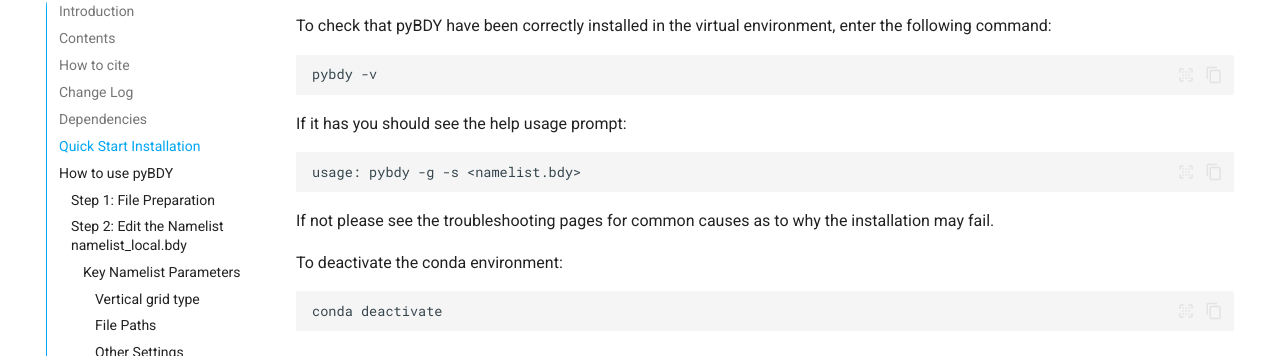
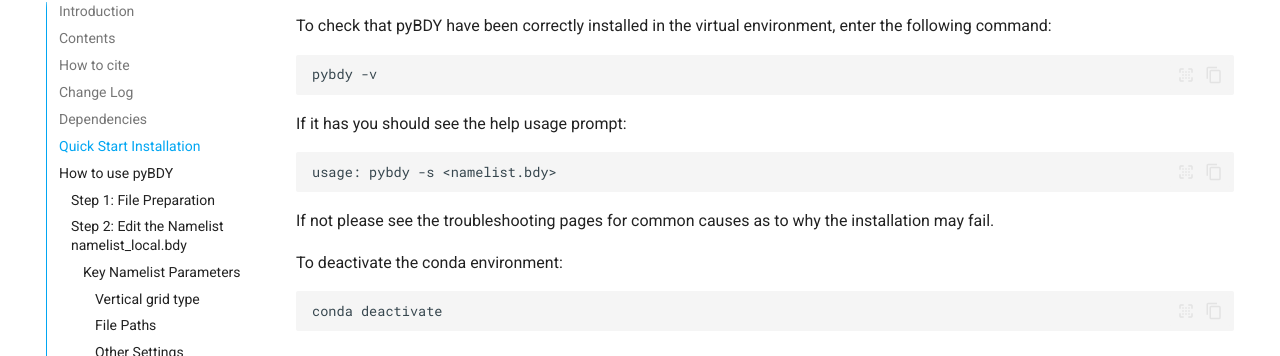
Before and after one commit to NOC-MSM/pyBDY, an MkDocs documentation site: the page built from docs/index.md, in a window 1280 px wide and 900 px high, scrolled down 3429 px. Shown: the part 97-453 px from the top of the window. Built offline with MkDocs 1.6.1 and Material for MkDocs 9.7.7, drawn with Linux system fonts in a browser that asks for light colours; emoji names are drawn with the system emoji font; comment, search, counter and statistics services are not loaded.

Commit message:
Updating docs

````diff
--- a/docs/index.md
+++ b/docs/index.md
@@ -154,7 +154,7 @@ pybdy -v
 If it has you should see the help usage prompt:
 
 ```
-usage: pybdy -g -s <namelist.bdy>
+usage: pybdy -s <namelist.bdy>
 ```
 
 If not please see the troubleshooting pages for common causes as
````
Also changed, not shown: README.md (+1 -1 lines).
